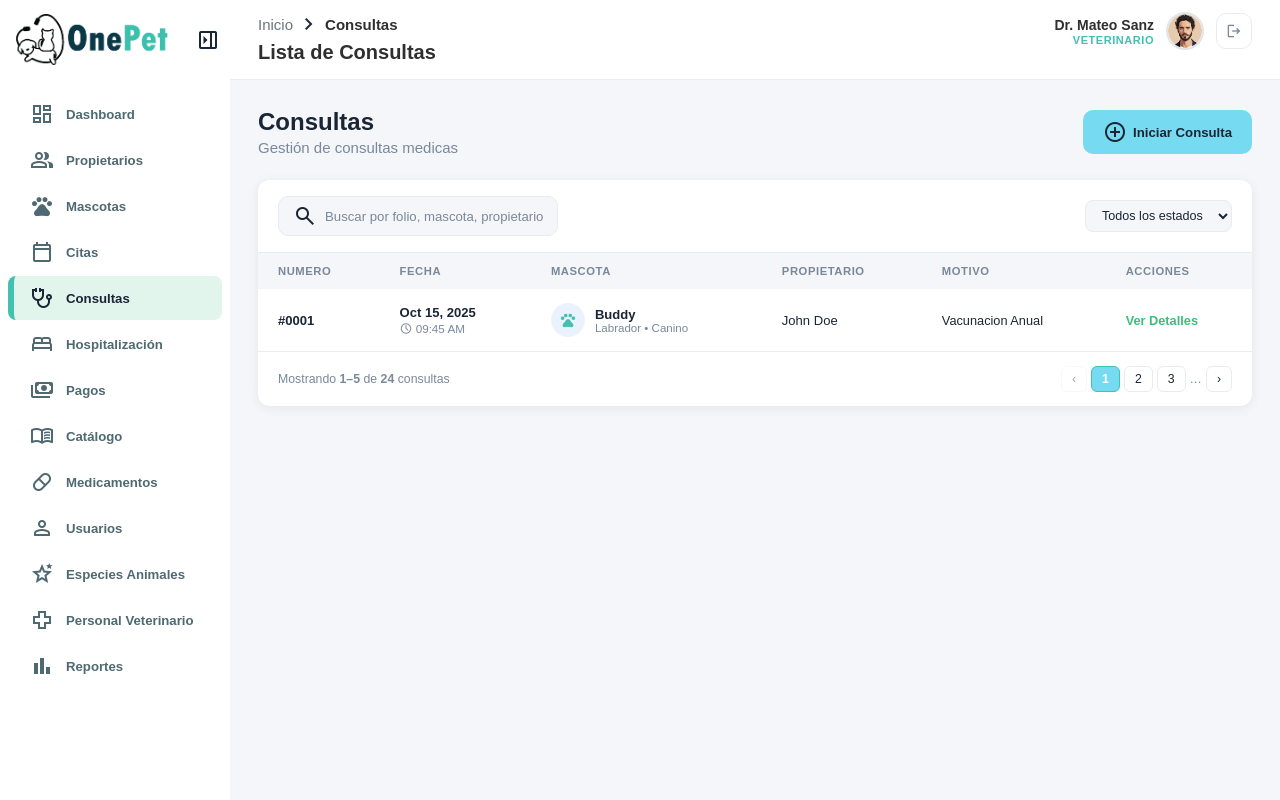
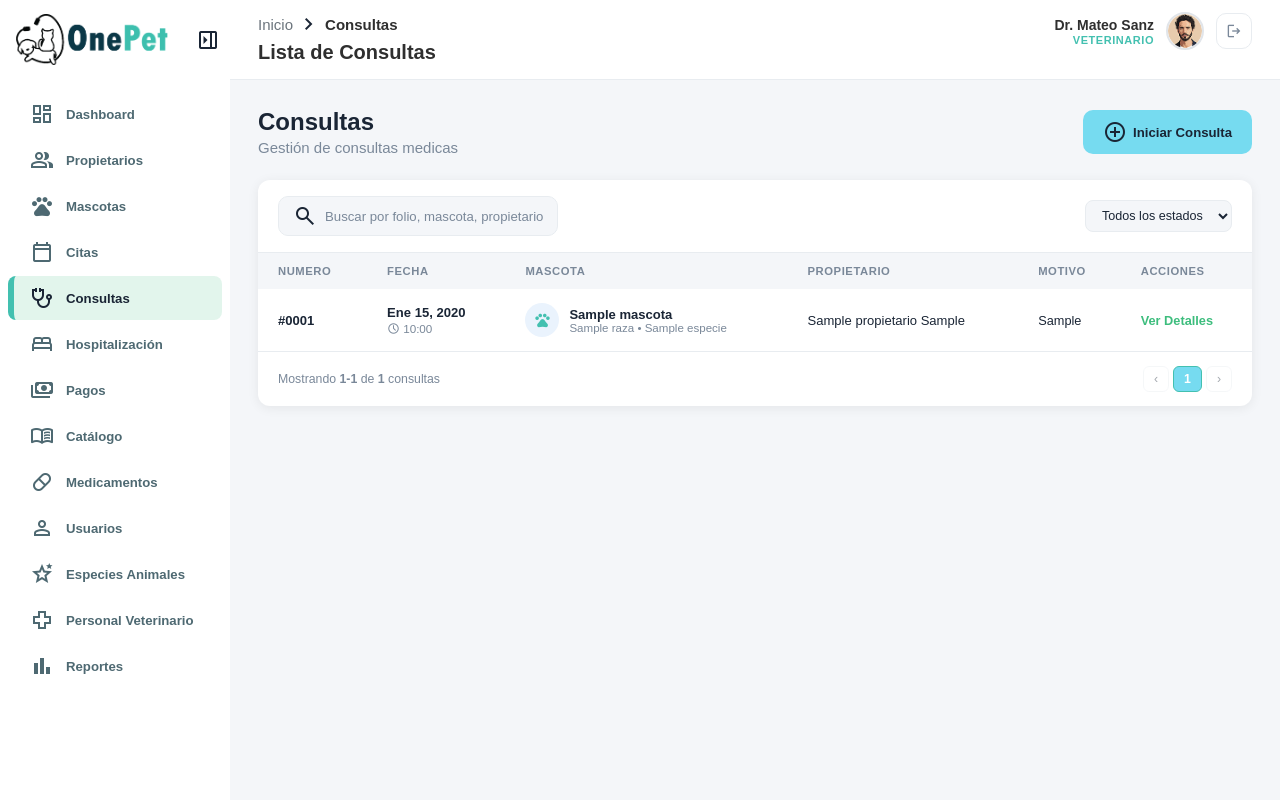
Before and after one commit to araceliimarcoos/OnePet, a Django app: page /consultas/ in a window 1280 px wide. Run offline with Django 5.2, Linux system fonts and the light colour scheme; a user stored in the database is signed in; tables that the repository leaves empty hold one stand-in row (values such as "Sample post").

Commit message:
Lista de consultas con datos reales

```diff
--- a/web/templates/consultas/consultas_lista.html
+++ b/web/templates/consultas/consultas_lista.html
@@ -64,15 +64,16 @@
                             <th>ACCIONES</th>
                         </tr>
                     </thead>
-                    <tbody id="consultasBody">  <!-- pendiente -->
+                    <tbody id="consultasBody">
+                        {% for consulta in consultas %}
                         <tr>
-                            <td><strong>#0001</strong></td>
+                            <td><strong>#{{ consulta.numero|stringformat:"04d" }}</strong></td>
                             <td>
                                 <div class="fecha-cell">
-                                    <span class="fecha-dia">Oct 15, 2025</span>
+                                    <span class="fecha-dia">{{ consulta.cita.fecha|date:"M d, Y" }}</span>
                                     <span class="fecha-hora">
                                         <span class="material-symbols-outlined">schedule</span>
-                                        09:45 AM
+                                        {{ consulta.cita.hora|date:"H:i" }}
                                     </span>
                                 </div>
                             </td>
@@ -80,30 +81,57 @@
                                 <div class="mascota-cell">
                                     <div class="mascota-avatar"><span class="material-symbols-outlined">pets</span></div>
                                     <div>
-                                        <span class="mascota-nombre">Buddy</span>
-                                        <span class="mascota-raza">Labrador • Canino</span>
+                                        <span class="mascota-nombre">{{ consulta.cita.mascota.nombre }}</span>
+                                        <span class="mascota-raza">{{ consulta.cita.mascota.raza.nombre }} • {{ consulta.cita.mascota.raza.especie.nombre }}</span>
 
                                     </div>
                                 </div>
                             </td>
-                            <td>John Doe</td>
-                            <td><span class="motivo-text">Vacunacion Anual</span></td>
+                            <td>{{ consulta.cita.mascota.propietario.nombrepila }} {{ consulta.cita.mascota.propietario.primerapellido }}</td>
+                            <td><span class="motivo-text">{{ consulta.cita.motivo }}</span></td>
                             <td><a href="{% url 'iniciar_consulta' %}" class="link-green">Ver Detalles</a></td>
                         </tr>
+                        {% empty %}
+                        <tr>
+                            <td colspan="6">No hay citas registradas</td>
+                        </tr>
+                        {% endfor %}
                     </tbody>
                 </table>
 
             </div>
 
             <div class="table-footer">
-            <span>Mostrando <strong>1–5</strong> de <strong>24</strong> consultas</span>
+
+            <span>Mostrando <strong>{{ consultas.start_index }}-{{ consultas.end_index }}</strong> de <strong>{{ total_conteo }}</strong> consultas</span>
+            <!-- Controles -->
             <div class="pagination">
-                <button class="page-btn" disabled>‹</button>
-                <button class="page-btn active">1</button>
-                <button class="page-btn">2</button>
-                <button class="page-btn">3</button>
-                <span>…</span>
-                <button class="page-btn">›</button>
+                <!-- boton anterior -->
+                {% if consultas.has_previous %}
+                    <a href="?page={{ consultas.previous_page_number }}{% if query %}&q={{ query }}{% endif %}"
+                        class="page-btn">‹</a>
+                {% else %}
+                    <button class="page-btn" disabled>‹</button>
+                {% endif %}
+
+                <!-- numeros de pagina -->
+                {% for num in consultas.paginator.page_range %}
+                    {% if consultas.number == num %}
+                        <button class="page-btn active">{{ num }}</button>
+                    {% elif num >= consultas.number|add:"-2" and num <= consultas.number|add:"2"  %}
+                        <a href="?page={{ num }}{% if query %}&q={{ query }}{% endif %}"
+                            class="page-btn">{{ num }}</a>
+                    {% endif %}
+                {% endfor %}
+
+                <!-- boton siguiente -->
+                {% if consultas.has_next %}
+                    <a href="?page={{ consulta.next_page_number }}{% if query %}&q={{ query }}{% endif %}"
+                        class="page-btn">›</a>
+                {% else %}
+                    <button class="page-btn" disabled>›</button>
+                {% endif %}
+
             </div>
         </div>
 
--- a/web/views.py
+++ b/web/views.py
@@ -5,7 +5,7 @@ from django.http import JsonResponse
 from django.contrib.auth.decorators import login_required
 from django.utils import timezone
 # Importa solo los que necesites para la lista por ahora:
-from .models import Mascota, Propietario, Especie, Raza, Servicio, Medicamento, Usuario, Veterinario, Recepcionista, Administrador, Cita, Hospitalizacion, SignosVitales, Especialidad, Telefono, Pago, Expediente
+from .models import Mascota, Propietario, Especie, Raza, Servicio, Medicamento, Usuario, Veterinario, Recepcionista, Administrador, Cita, Hospitalizacion, SignosVitales, Especialidad, Telefono, Pago, Expediente, Consulta
 
 from django.core.paginator import Paginator
 from django.db.models import Q
@@ -144,7 +144,7 @@ def citas(request):
 
     citas_list = Cita.objects.select_related(
         'mascota__propietario',
-        'mascota__raza__especie',   # ← faltaba esto
+        'mascota__raza__especie',
         'veterinario',
         'estado'
     ).order_by('-fecha', '-hora')
@@ -179,7 +179,31 @@ def citas(request):
 
 @login_required
 def consultas(request):
-    return render(request, 'consultas/consultas_lista.html', { 'seccion_activa': 'consultas' })
+    query = request.GET.get('q', '').strip()
+
+    consultas_list = Consulta.objects.select_related(
+        'cita__mascota__propietario'
+    ).order_by('-numero')
+
+    if query:
+        consultas_list = consultas_list.filter(
+            Q(numero__icontains=query) |
+            Q(cita__mascota__nombre__icontains=query) |
+            Q(cita__propietario__primerapellido__icontains=query)
+        )
+
+    # Paginación
+    paginator = Paginator(consultas_list, 15)
+    page_number = request.GET.get('page')
+    consultas = paginator.get_page(page_number)
+
+    contexto = {
+        'seccion_activa': 'consultas',
+        'consultas': consultas,
+        'total_conteo': paginator.count,
+    }
+
+    return render(request, 'consultas/consultas_lista.html', contexto)
 
 @login_required
 def iniciar_consulta(request):
```
